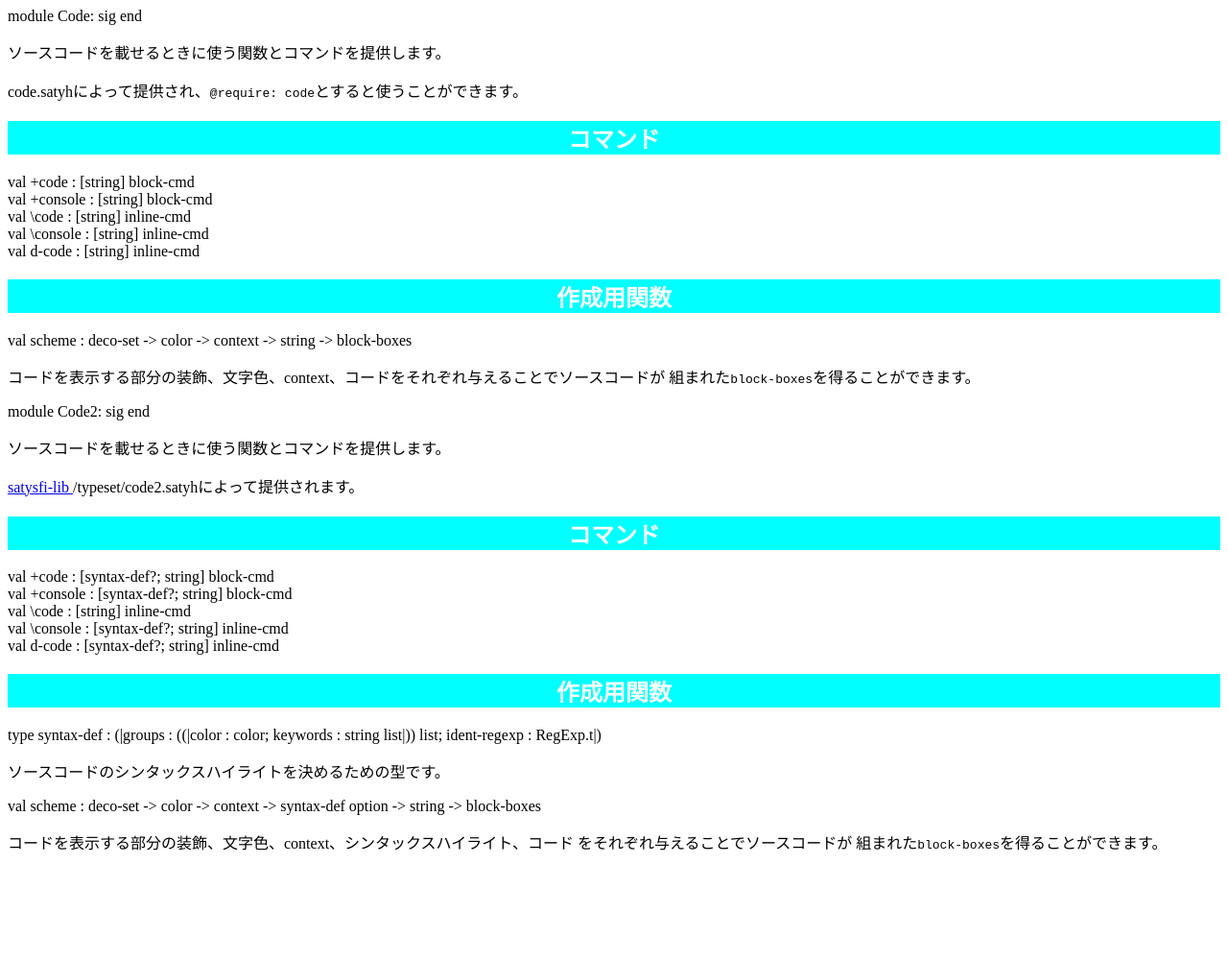
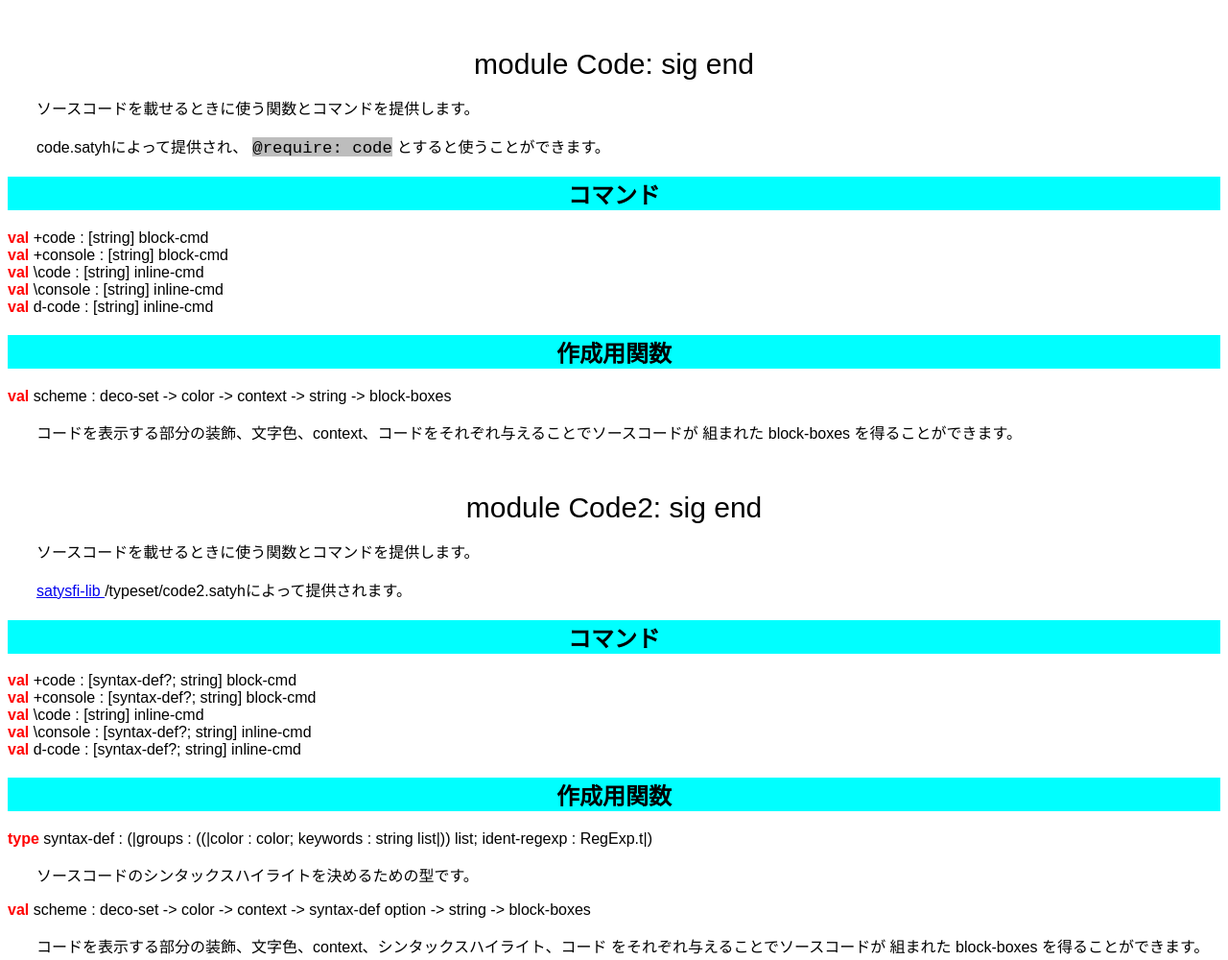
Before and after one commit to puripuri2100/SATySFi-API, a plain HTML site: page docs/code.html in a window 1280 px wide. Shown: the whole page at 96% size. Before the commit the page ends 905 px from the top, so only its background shows below. Drawn offline with Linux system fonts and the light colour scheme.

Commit message:
体裁を変更するための定義変更とcssの要素追加

```diff
--- a/docs/code.html
+++ b/docs/code.html
@@ -7,7 +7,10 @@
   </head>
   <body>
     <div class="api-top">
+      <div class="api-top-name">
         module Code: sig end
+      </div>
+      <div class="api-top-inner">
         <p>
           ソースコードを載せるときに使う関数とコマンドを提供します。
         </p>
@@ -17,34 +20,52 @@
         <section>
           <h1>コマンド</h1>
           <div class="api-val">
-          val +code : [string] block-cmd
+            <span class="keyword">
+            val
+          </span>+code : [string] block-cmd
 
           </div><div class="api-val">
-          val +console : [string] block-cmd
+            <span class="keyword">
+            val
+          </span>+console : [string] block-cmd
 
           </div><div class="api-val">
-          val \code : [string] inline-cmd
+            <span class="keyword">
+            val
+          </span>\code : [string] inline-cmd
 
           </div><div class="api-val">
-          val \console : [string] inline-cmd
+            <span class="keyword">
+            val
+          </span>\console : [string] inline-cmd
 
           </div><div class="api-val">
-          val d-code : [string] inline-cmd
+            <span class="keyword">
+            val
+          </span>d-code : [string] inline-cmd
 
           </div>
         </section><section>
           <h1>作成用関数</h1>
           <div class="api-val">
-          val scheme : deco-set -> color -> context -> string -> block-boxes
+            <span class="keyword">
+            val
+          </span>scheme : deco-set -> color -> context -> string -> block-boxes
             <p>
               コードを表示する部分の装飾、文字色、context、コードをそれぞれ与えることでソースコードが
-            組まれた<span class="code-inline"><code>block-boxes</code></span>を得ることができます。
+              組まれた<span class="inline-type">
+                block-boxes
+              </span>を得ることができます。
             </p>
 
           </div>
         </section>
+      </div>
     </div><div class="api-top">
+      <div class="api-top-name">
         module Code2: sig end
+      </div>
+      <div class="api-top-inner">
         <p>
           ソースコードを載せるときに使う関数とコマンドを提供します。
         </p>
@@ -56,39 +77,56 @@
         <section>
           <h1>コマンド</h1>
           <div class="api-val">
-          val +code : [syntax-def?; string] block-cmd
+            <span class="keyword">
+            val
+          </span>+code : [syntax-def?; string] block-cmd
 
           </div><div class="api-val">
-          val +console : [syntax-def?; string] block-cmd
+            <span class="keyword">
+            val
+          </span>+console : [syntax-def?; string] block-cmd
 
           </div><div class="api-val">
-          val \code : [string] inline-cmd
+            <span class="keyword">
+            val
+          </span>\code : [string] inline-cmd
 
           </div><div class="api-val">
-          val \console : [syntax-def?; string] inline-cmd
+            <span class="keyword">
+            val
+          </span>\console : [syntax-def?; string] inline-cmd
 
           </div><div class="api-val">
-          val d-code : [syntax-def?; string] inline-cmd
+            <span class="keyword">
+            val
+          </span>d-code : [syntax-def?; string] inline-cmd
 
           </div>
         </section><section>
           <h1>作成用関数</h1>
           <div class="api-type">
-          type syntax-def : (|groups : ((|color : color; keywords : string list|)) list; ident-regexp : RegExp.t|)
+            <span class="keyword">
+            type
+          </span>syntax-def : (|groups : ((|color : color; keywords : string list|)) list; ident-regexp : RegExp.t|)
             <p>
               ソースコードのシンタックスハイライトを決めるための型です。
             </p>
 
           </div><div class="api-val">
-          val scheme : deco-set -> color -> context -> syntax-def option -> string -> block-boxes
+            <span class="keyword">
+            val
+          </span>scheme : deco-set -> color -> context -> syntax-def option -> string -> block-boxes
             <p>
               コードを表示する部分の装飾、文字色、context、シンタックスハイライト、コード
               をそれぞれ与えることでソースコードが
-            組まれた<span class="code-inline"><code>block-boxes</code></span>を得ることができます。
+              組まれた<span class="inline-type">
+                block-boxes
+              </span>を得ることができます。
             </p>
 
           </div>
         </section>
       </div>
+    </div>
   </body>
 </html>
--- a/docs/main.css
+++ b/docs/main.css
@@ -1,5 +1,68 @@
+body{
+  background-color : white;
+  font-family : Arial;
+}
+
+p {
+  margin-left: 30px
+}
+
 h1 {
+  color: black ;
+  text-align: center ;
+  background-color: aqua ;
+}
+
+.api-top-name {
+  font-size: 30px;
+  text-align: center;
+  margin-top: 50px;
+}
+
+.keyword {
+  font-weight : bold ;
+  color: Red;
+}
+
+.code-display{
+  width: 90%;
+  border: solid black;
+  color: black;
+  background-color: rgb(189, 189, 189);
+  font-size: 12pt;
+  font-style: normal;
+  text-align: left;
+  margin-left: auto;
+  margin-right: auto;
+  margin-top: 20px;
+  margin-bottom: 20px;
+}
+
+
+.code-inline{
+  font-size : 13pt;
+  color: black;
+  background-color: rgb(189, 189, 189);
+  margin-left: 5px;
+  margin-right: 5px;
+  font-family: Consolas;
+}
+
+
+.console-display{
+  width: 90%;
   color: white;
-  text-align: center;
-  background-color: aqua;
+  background-color: black;
+  font-size: 12pt;
+  font-style: normal;
+  text-align: left;
+  margin-left: auto;
+  margin-right: auto;
+  margin-top: 20px;
+  margin-bottom: 20px;
 }
+
+.inline-type {
+  color: black;
+  font: italic
+}
```
Also changed, not shown: docs/annot.html (+29 -7 lines), docs/color.html (+38 -10 lines), 1 other file. Lines whose indentation alone changed are shown as unchanged.
